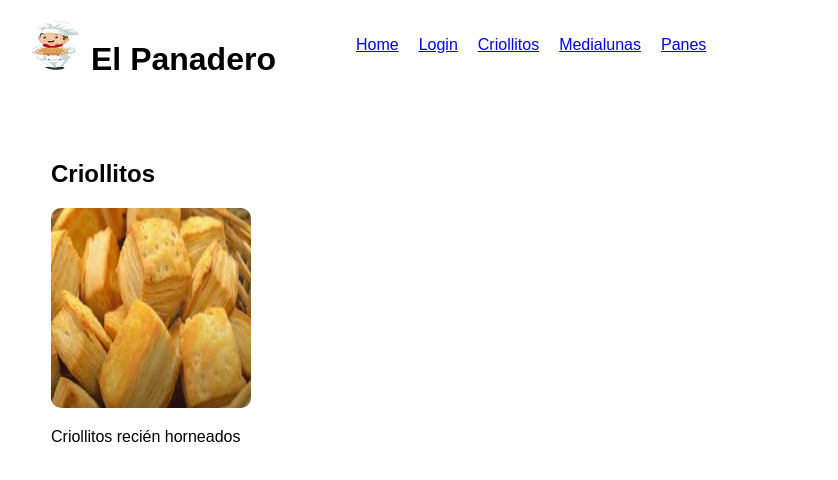
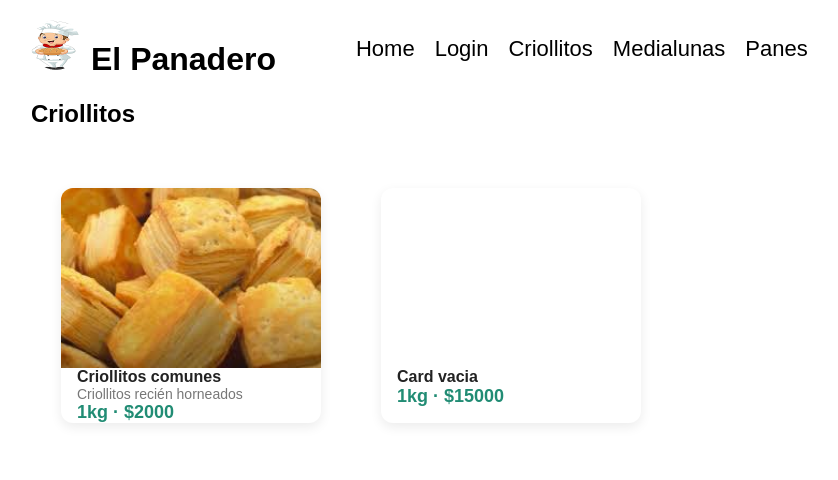
Before and after one commit to peraltaMariano/eCommerceExample, a website: page criollitos.html in a window 1280 px wide. Shown: the whole page, without its empty margins (4-842 px from the left). Drawn offline with Linux system fonts and the light colour scheme.

Commit message:
Segunda etapa

```diff
--- a/criollitos.html
+++ b/criollitos.html
@@ -26,15 +26,43 @@
 </header>
 
 <body>
+    <div class="category-name">
+        Criollitos
+    </div>
     <div class="product-section">
+        <div class="product-card">
+            <img class="thumbnail" src="criollitos.png" alt="Criollitos">
 
-        <div class="product-box criollitos">
-            <h2 class="category-title">Criollitos</h2>
-            <img class="thumbnail" src="criollitos.png">
-            <p class="Description">Criollitos recién horneados</p>
+            <p class="product-name">
+                Criollitos comunes
+            </p>
+
+            <p class="product-description">
+                Criollitos recién horneados
+            </p>
+
+            <p class="precio">
+                1kg · $2000
+            </p>
+        </div>
+        <div class="product-card">
+            <div class="image-container">
+
+            </div>
+
+            <p class="product-name">
+                Card vacia
+            </p>
+
+            <p class="product-description">
+
+            </p>
+
+            <p class="precio">
+                1kg · $15000
+            </p>
         </div>
     </div>
-
 </body>
 
 </html>
--- /dev/null
+++ b/package.json
@@ -0,0 +1,6 @@
+{
+  "dependencies": {
+    "node": "^24.15.0"
+
+  }
+}
--- a/styles.css
+++ b/styles.css
@@ -9,6 +9,7 @@ header{
     display: flex;
     flex-direction: row;
     height: 50px;
+
 }
 .logo-section{
     display: flex;
@@ -30,32 +31,69 @@ header ul {
     padding: 0;
     margin-left: 80px;
     margin-right: 30px;
+
+}
+header ul a {
+    text-decoration: none;
+    color: black;
+    transition: background-color 0.3s ease;
+    font-size: 22px;
+}
+header ul a:hover {
+    background-color: rgb(216, 216, 216);
+    border-radius: 5px;
 }
 .login-section {
     display: flex;
-    flex-direction: column;
     justify-content: center;
     align-items: center;
-
+    height: 100vh;
+    flex-direction: column;
 }
 .login-container {
     display: flex;
     flex-direction: column;
     align-items: center;
-    margin-top: 50px;
     border-radius: 15px;
     box-shadow: 0 1px 10px rgba(0, 0, 0, 0.40);
     width: 300px;
-    padding: 10px;
-    justify-content: center;
+    padding: 20px;
 }
+
+.login-container form {
+    display: flex;
+    flex-direction: column;
+    width: 100%;
+
+}
+
+.login-container label {
+    margin-top: 10px;
+    margin-left: 25px;
+}
+
+.login-container input {
+    width: 80%;
+    padding: 5px;
+    margin-top: 5px;
+    align-self: center;
+}
+
 .login-button {
+    margin-top: 15px;
     background-color: #218c74;
     color: white;
-    padding: 10px 20px;
+    padding: 10px;
     border: none;
     border-radius: 5px;
     cursor: pointer;
+    width: 80%;
+    align-self: center;
+    margin-bottom: 10px;
+}
+.register-link {
+    margin-top: 10px;
+    font-size: 16px;
 }
 .categorias-tabs ul {
     display: flex;
@@ -74,23 +112,73 @@ header ul {
     border-radius: 5px;
     cursor: pointer;
 }
+.category-name {
+    font-size: 24px;
+    font-weight: bold;
+    margin-top: 30px;
+    margin-bottom: 50px;
+    margin-left: 30px;
+    text-align: left;
+}
 .product-section {
     display: flex;
-    flex-direction: row;
-    gap: 20px;
-    margin-top: 50px;
+    flex-wrap: wrap;
+    gap: 30px;
+    justify-content: flex-start;
+    margin-left: 30px;
+    margin-top: 60px;
 }
-.product-box {
+.product-card {
+    width: 260px;
+    background: #fff;
+    border-radius: 12px;
+    overflow: hidden;
+    box-shadow: 0 4px 12px rgba(0, 0, 0, 0.08);
+    transition: transform 0.2s ease, box-shadow 0.2s ease;
+    font-family: Arial, sans-serif;
+    margin-left: 30px;
+}
+
+.product-card:hover {
+    transform: translateY(-5px);
+    box-shadow: 0 8px 20px rgba(0, 0, 0, 0.12);
+}
+.image-container {
+    width: 100%;
+    height: 180px;
+    overflow: hidden;
+}
+.thumbnail {
+    width: 100%;
+    height: 180px;
+    object-fit: cover;
     display: block;
-    gap: 20px;
-    margin-top: 20px;
-    margin-left: 50px;
 }
-.product-box .thumbnail {
-    width: 200px;
-    height: 200px;
-    border-radius: 10px;
-    display: inline-block;
+
+.product-card p {
+    margin: 0;
+    padding: 0 16px;
+}
+
+.product-name {
+    font-size: 16px;
+    font-weight: 600;
+    margin-top: 12px;
+    margin-bottom: 15px;
+    color: #222;
+}
+
+.product-description {
+    font-size: 14px;
+    color: #777;
+    margin-top: 6px;
+}
+
+.precio {
+    font-size: 18px;
+    font-weight: bold;
+    color: #218c74;
+    margin: 12px 0 16px;
 }
 .registro-section {
     display: flex;
```
Also changed, not shown: login.html (+3 -1 lines), medialunas.html (+34 -5 lines), panes.html (+35 -4 lines), registro.html (+11 -4 lines), 1 other file.
